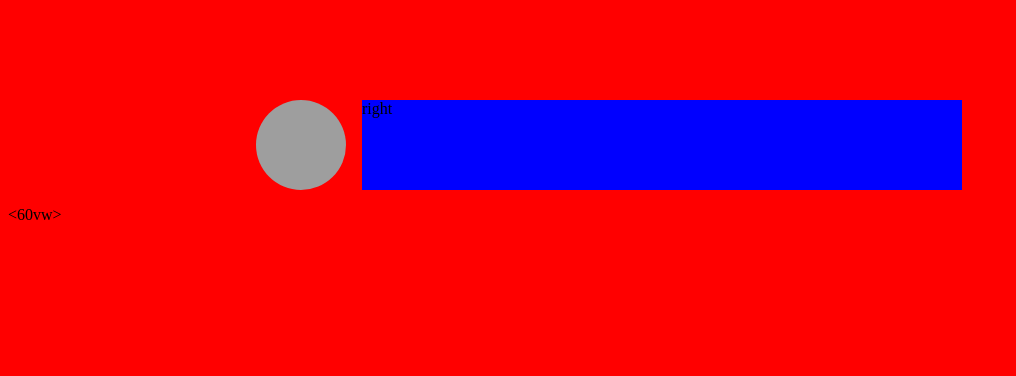
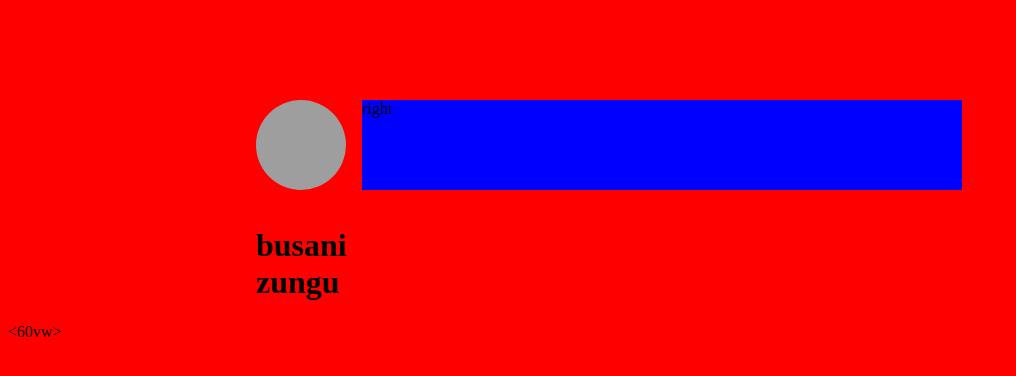
Before and after one commit to BusaniZungu/two, a plain HTML site: page index.html in a window 1280 px wide. Shown: the whole page, without its empty margins (0-1016 px from the left). Drawn offline with Linux system fonts and the light colour scheme; grey boxes are pictures that could not be loaded.

Commit message:
i added my name

```diff
--- a/index.html
+++ b/index.html
@@ -8,6 +8,7 @@
     <main>
       <div id="left"></div>
       <div id="right">right</div>
+      <h1>busani zungu</h1>
       <div></div>
     </main>
     <60vw></60vw>
```
